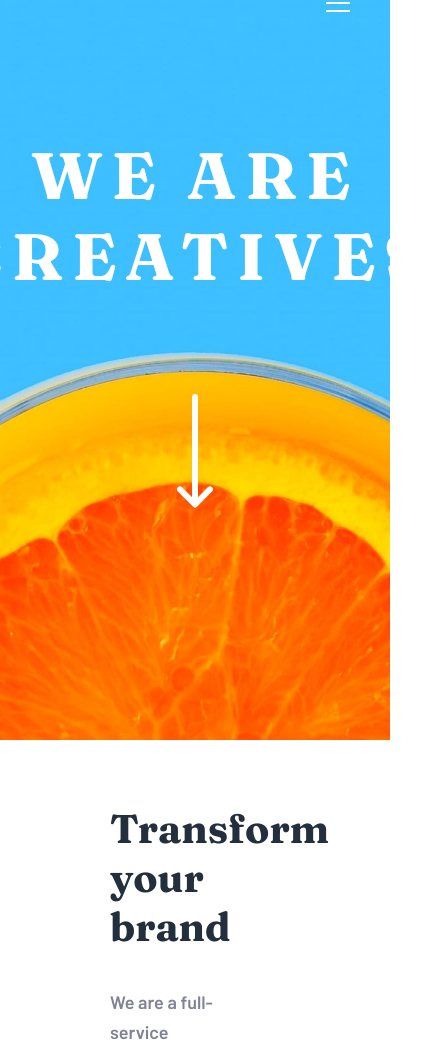
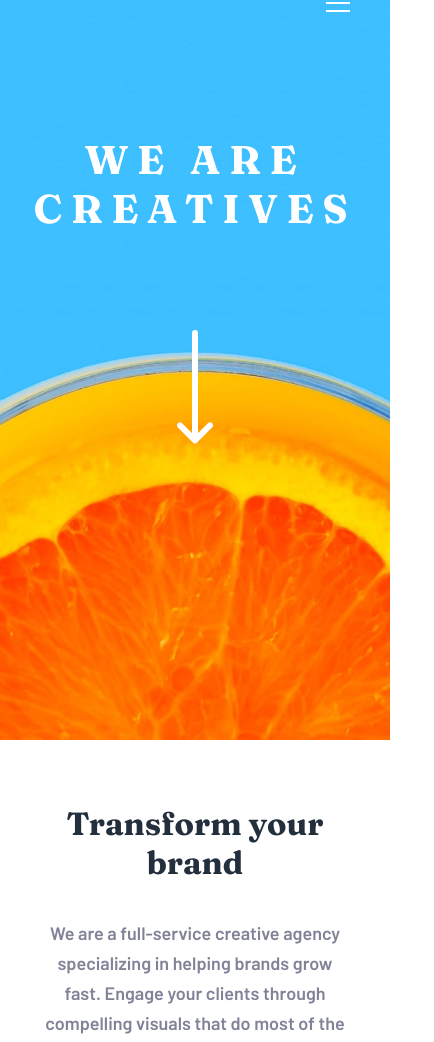
Before and after one commit to SOyeniyi801/sunnyside-agency-landing-page, a plain HTML site: page index.html in a window 390 px wide. Shown: the part 60-1102 px from the top of the page, 434 px wide, since content can reach past the window. Drawn offline with Linux system fonts and the light colour scheme.

Commit message:
fix photogrid

```diff
--- a/style.css
+++ b/style.css
@@ -142,6 +142,8 @@ header {
   width: 100%;
   padding-left: 110px ;
   padding-right: 164px;
+  display: flex;
+  flex-direction: column;
 }
 
 .panel h3 {
@@ -424,10 +426,33 @@ header {
     grid-template-columns: repeat(2, 1fr); /* Two images per row */
   }
 
+  @media (max-width: 765px) {
+    .panel-five {
+      height: 600px;
+    }
+    .panel-six {
+      height: 600px;
+    }
+  }
+
 
 @media (max-width: 480px) {
   .gallery-section {
     grid-template-columns: 1fr; /* One image per row */
+  }
+
+  .hero-box h3 {
+    font-size: 40px;
+  }
+
+  .panel {
+    padding-left: 40px;
+    padding-right: 40px;
+    text-align: center;
+  }
+
+  .panel h3 {
+    font-size: 32px;
   }
 }
 
```
